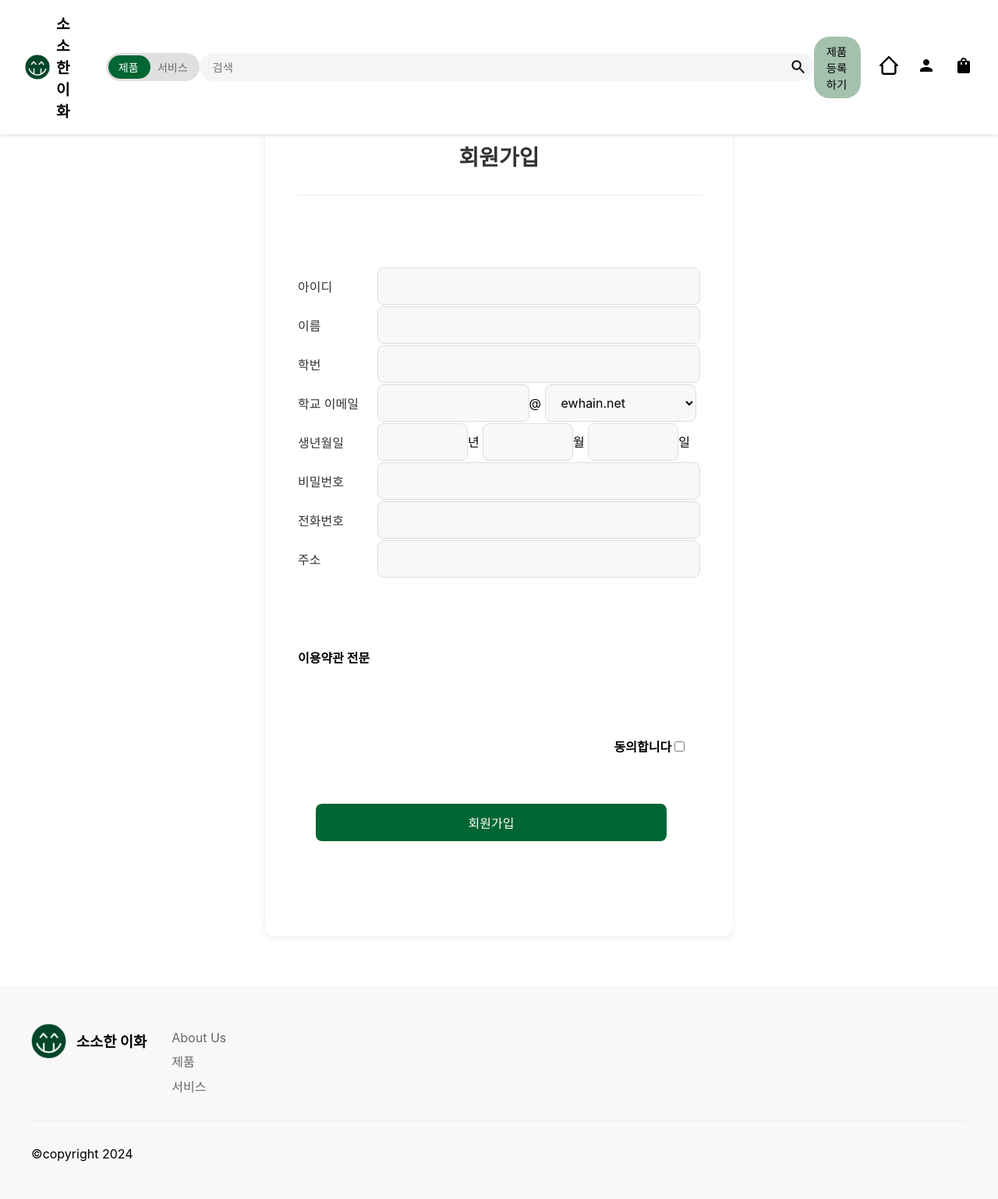
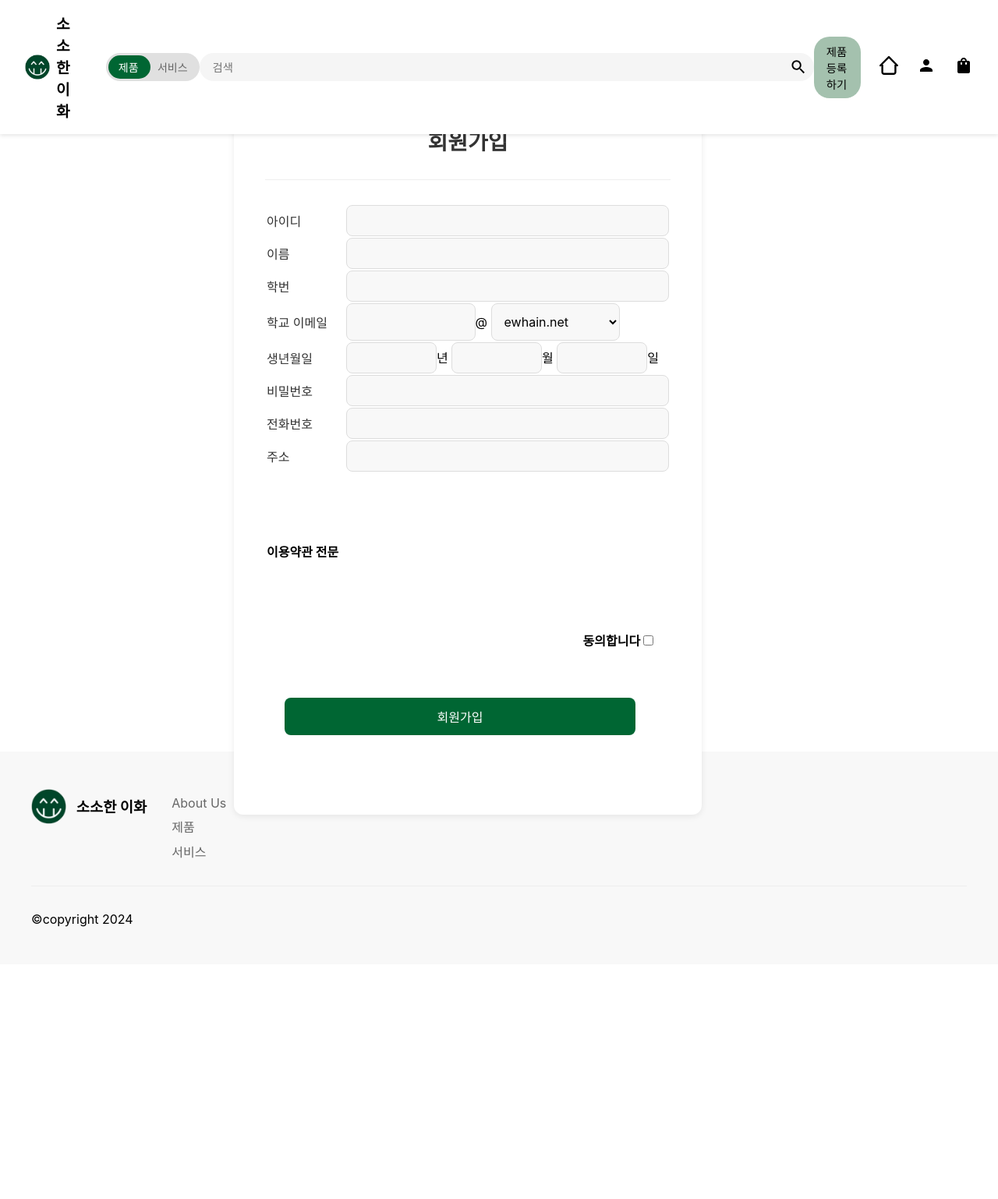
Before and after one commit to brynhildr04/flask_BugBusters, a Flask app: page /signup.html in a window 1280 px wide. Shown: the whole page at 78% size. After the commit the page ends 1189 px from the top, so only its background shows below. Run offline with Flask 3, Linux system fonts and the light colour scheme.

Commit message:
회원가입 css 수정

```diff
--- a/static/style.css
+++ b/static/style.css
@@ -416,10 +416,18 @@ hr {
 
 /*회원가입*/
 
+#signup {
+    margin-bottom: 10px; /* 제목과 테이블 사이 간격 */
+}
+
+hr {
+    margin: 10px 0; /* 수평선 위아래 간격 줄이기 */
+}
+
 /*회원가입 테이블*/
 #signup_table{
     width: 100%;
-    margin:20px 0;
+    margin:0;
 }
 
 #signup_table th{
@@ -427,6 +435,23 @@ hr {
     padding-right: 20px;
     width: 100px;
 }
+
+.row.signup {
+    display: flex;
+    flex-direction: column;
+    justify-content: flex-start;
+    align-items: center;
+    height: 100vh;
+    margin: 0;
+    padding-top: 20px;
+}
+
+.column.middle.signup {
+    width: 100%;
+    max-width: 600px;
+    margin: 0 auto;
+}
+
 
 /*입력 필드 라벨*/
 .data_name {
@@ -438,8 +463,8 @@ hr {
 /* 입력 필드 */
 .data_input.signup {
     width: 100%;
-    height: 48px;
-    padding: 0 16px;
+    height: 40px;
+    padding: 0 12px;
     border: 1px solid #ddd;
     border-radius: 8px;
     font-size: 16px;
@@ -454,9 +479,9 @@ hr {
 }
 
 .data_input.email {
-    width: 47%;
+    width: 40%;
     height: 48px;
-    padding: 0 16px;
+    padding: 0 12px;
     border: 1px solid #ddd;
     border-radius: 8px;
     font-size: 16px;
@@ -472,8 +497,8 @@ hr {
 
 .data_input.date {
     width: 28%;
-    height: 48px;
-    padding: 0 16px;
+    height: 40px;
+    padding: 0 12px;
     border: 1px solid #ddd;
     border-radius: 8px;
     font-size: 16px;
@@ -485,6 +510,11 @@ hr {
     border-color: #006633;
     background-color: white;
     outline: none;
+}
+
+#signup_table tr {
+    margin: 0; /* 행 간 간격 제거 */
+    padding: 0; /* 행 내부 간격 제거 */
 }
 
 /* 회원가입 버튼 */
--- a/templates/signup.html
+++ b/templates/signup.html
@@ -6,9 +6,9 @@
 {% endif %}
 {% endwith %}
 <br><br><br><br><br>
-<div class="row">
+<div class="row signup">
     <div class="column side"></div>
-    <div class="column middle">
+    <div class="column middle signup">
         <h2 id="login" style="text-align: center;">회원가입</h2>
         <hr width=100%>
         <form method="post" action="/signup_post">
@@ -94,7 +94,7 @@
                     <td>
                         <input class="data_input signup" type="text" name="address" id="address" required>
                     </td>
-                </tr><br><br>
+                </tr>
                 <!--<tr>
                     <th colspan="2">
                         <p class="data_name">이용악관</p>
```
